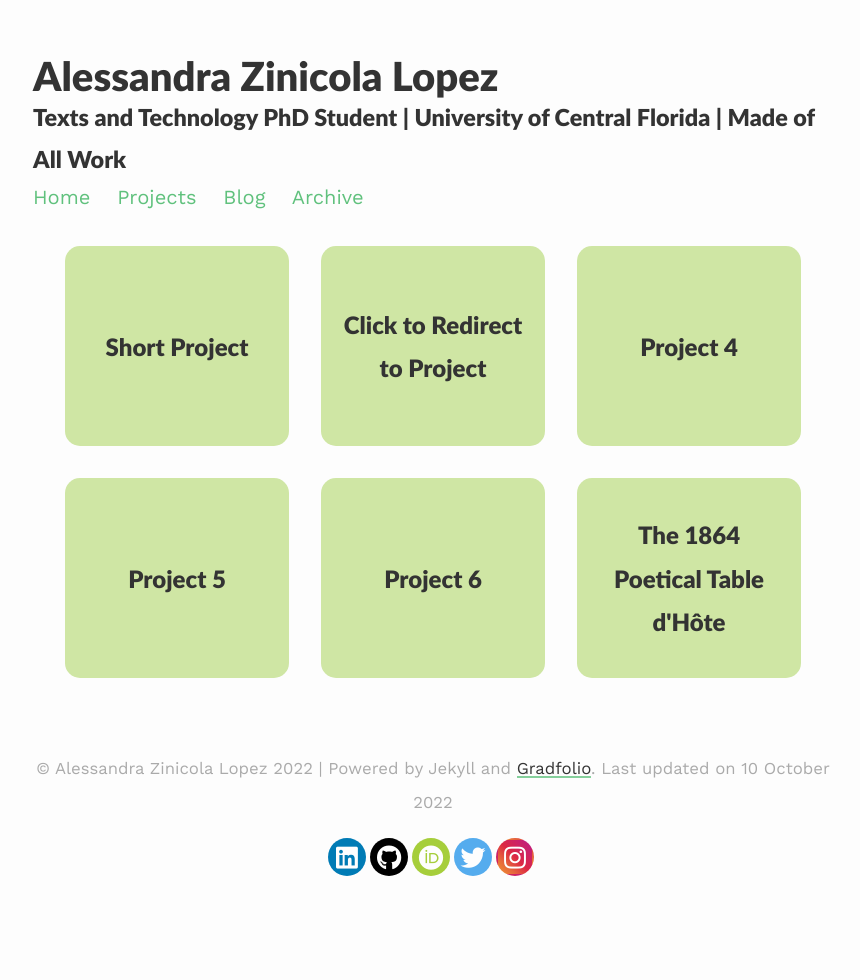
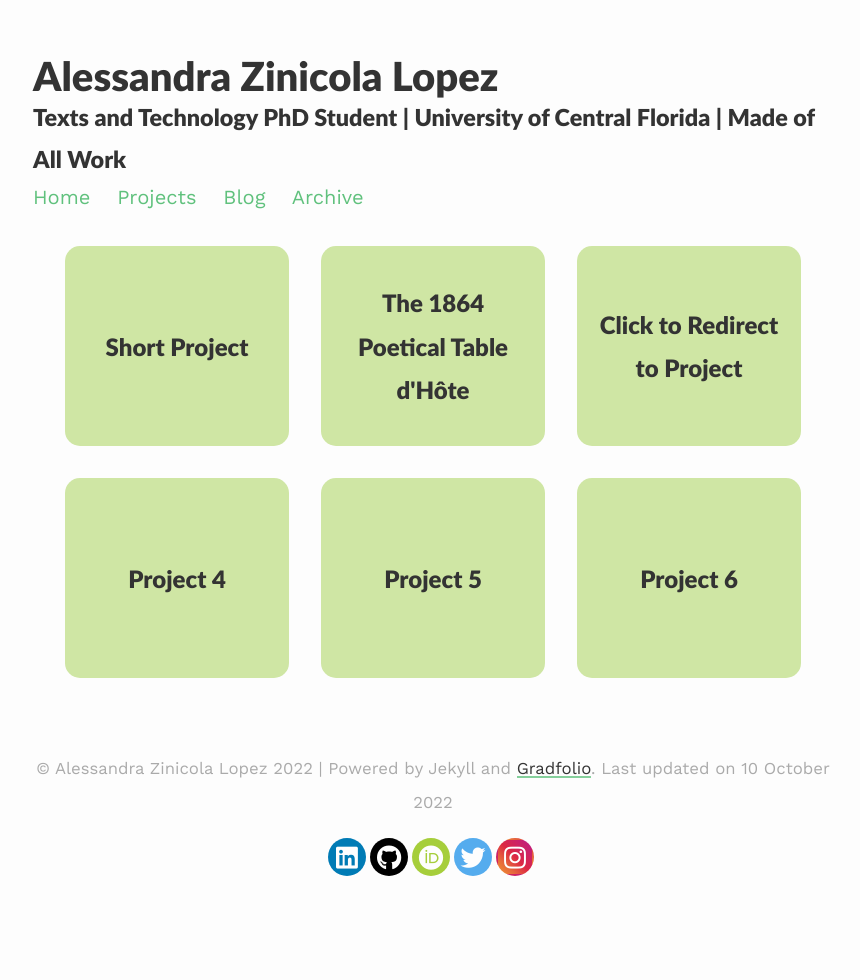
Before and after one commit to AnonyZin/AZLScholarlyWorkGradfolio, a Jekyll site: the page built from _pages/projects.md, in a window 1280 px wide. Shown: the whole page, without its empty margins (207-1067 px from the left). Built offline with Jekyll 4.4.1, drawn with Linux system fonts in a browser that asks for light colours; nearby versions of some CDN libraries; part of the change alters nothing that is shown.

```diff
--- a/_config.yml
+++ b/_config.yml
@@ -45,7 +45,7 @@ collections:
     permalink: /projects/:name/
     order:
       - shortProject.md
-      - longerProjectTitle.md
+      - The1864PoeticalTable.md
       - redirect.md
       - project4.md
       - project5.md
```
